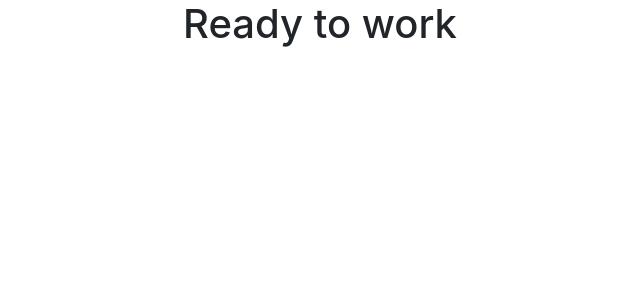
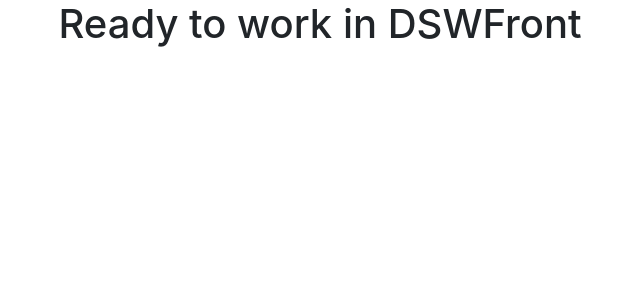
Before and after one commit to antonyMontalvo/DSWFront, an Angular app: page / in a window 1280 px wide. Shown: the top 300 px of the page, without its empty margins (320-960 px from the left). Built offline with nearby package versions, Linux system fonts and the light colour scheme.

Commit message:
end configuration init

```diff
--- a/src/app/app.component.html
+++ b/src/app/app.component.html
@@ -1,6 +1,6 @@
 <!--The content below is only a placeholder and can be replaced.-->
 <div style="text-align:center">
   <h1>
-    Ready to work
+    Ready to work in {{ title }}
   </h1>
 </div>
```
